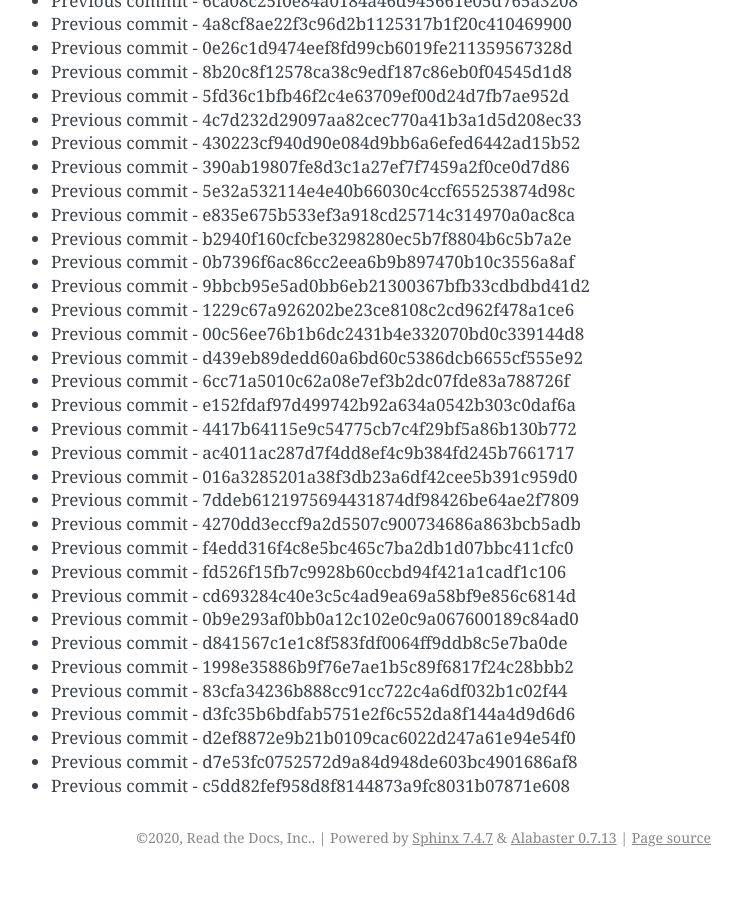
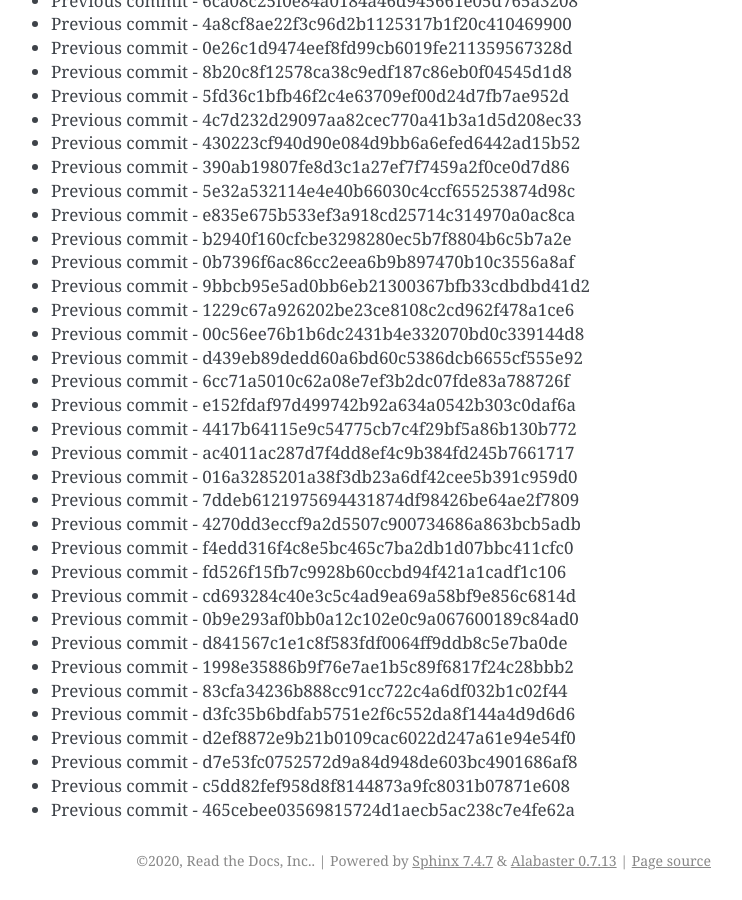
Before and after one commit to readthedocs/rtd-git-stresstest, a Sphinx documentation site: the page built from docs/updates.rst, in a window 1280 px wide and 900 px high, scrolled down 62741 px. Shown: the whole window, without its empty margins (399-1141 px from the left). Built offline with Sphinx 7.4.7, drawn with Linux system fonts in a browser that asks for light colours; before the commit the page ends 63618 px from its top, so only the background shows below that.

Commit message:
Generating commit from previous: 465cebee03569815724d1aecb5ac238c7e4fe62a

```diff
--- a/docs/updates.rst
+++ b/docs/updates.rst
@@ -2668,3 +2668,4 @@ It can be tested for any performance characteristics.
 * Previous commit - d2ef8872e9b21b0109cac6022d247a61e94e54f0
 * Previous commit - d7e53fc0752572d9a84d948de603bc4901686af8
 * Previous commit - c5dd82fef958d8f8144873a9fc8031b07871e608
+* Previous commit - 465cebee03569815724d1aecb5ac238c7e4fe62a
```
